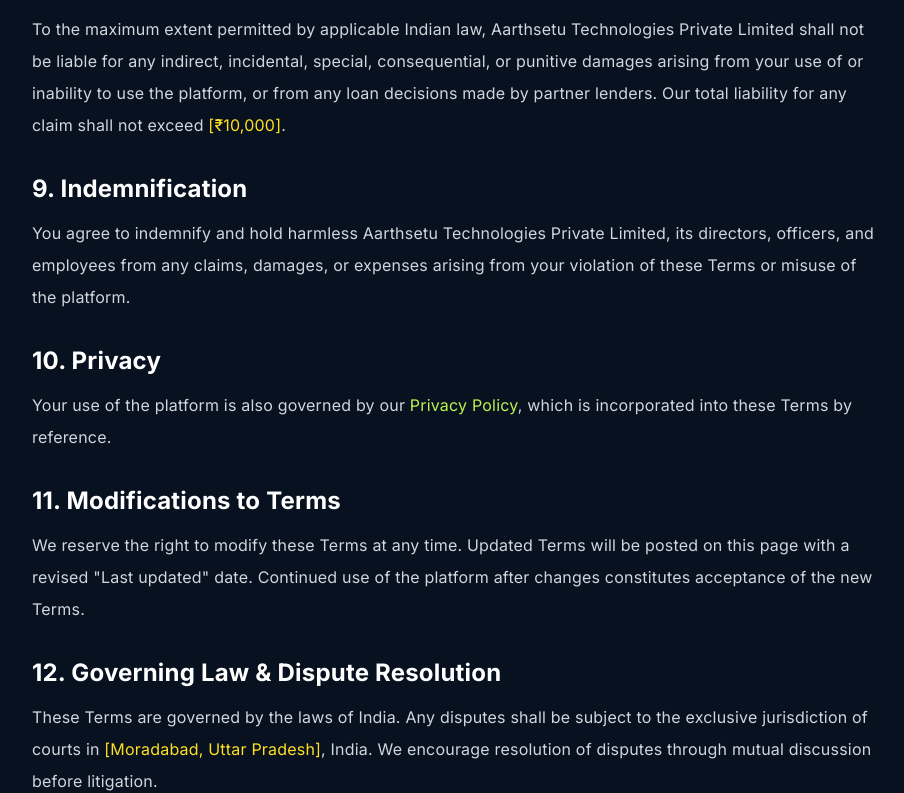
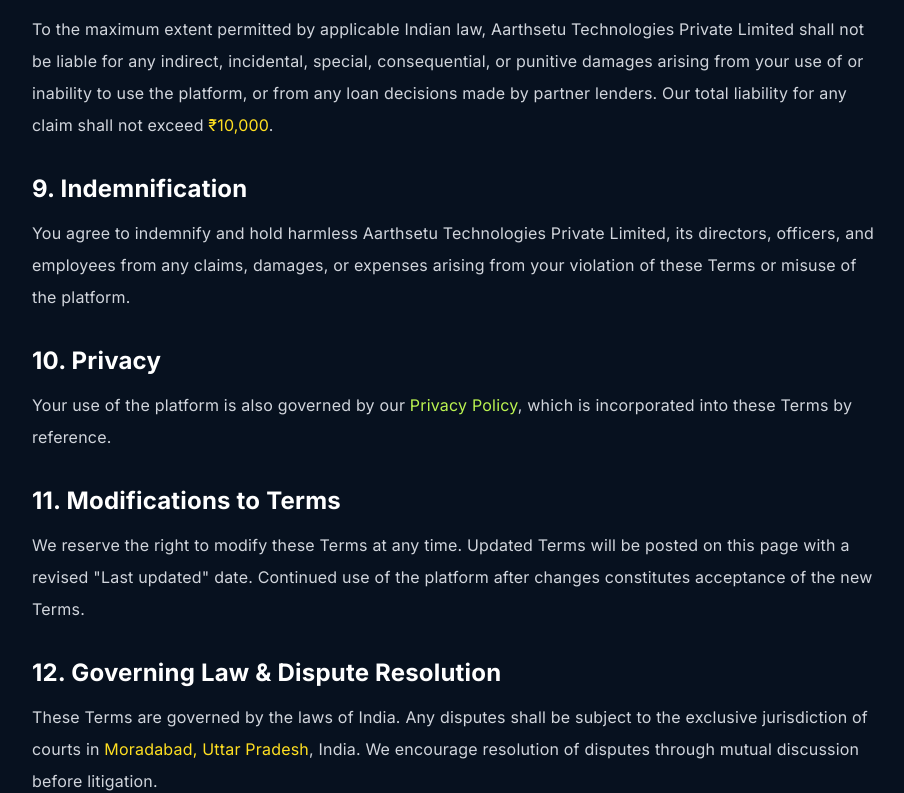
Before and after one commit to TrustivaSetu/TRUSTIVASETU-WEBSITE, a Next.js app: page /terms in a window 1280 px wide. Shown: the part 2253-3046 px from the top of the page, without its empty margins (184-1088 px from the left). Built offline with nearby package versions, Linux system fonts and the light colour scheme; a web font is replaced by a local one.

Commit message:
fix: remove brackets from terms and privacy policy

```diff
--- a/app/terms/page.tsx
+++ b/app/terms/page.tsx
@@ -130,7 +130,7 @@
               any indirect, incidental, special, consequential, or punitive damages arising from your use of
               or inability to use the platform, or from any loan decisions made by partner lenders.
               Our total liability for any claim shall not exceed <span className="text-yellow-300">
-              [₹10,000]</span>.
+              ₹10,000</span>.
             </p>
           </section>
 
@@ -165,7 +165,7 @@
             <p>
               These Terms are governed by the laws of India. Any disputes shall be subject to the exclusive
               jurisdiction of courts in{" "}
-              <span className="text-yellow-300">[Moradabad, Uttar Pradesh]</span>,
+              <span className="text-yellow-300">Moradabad, Uttar Pradesh</span>,
               India. We encourage resolution of disputes through mutual discussion before litigation.
             </p>
           </section>
```
